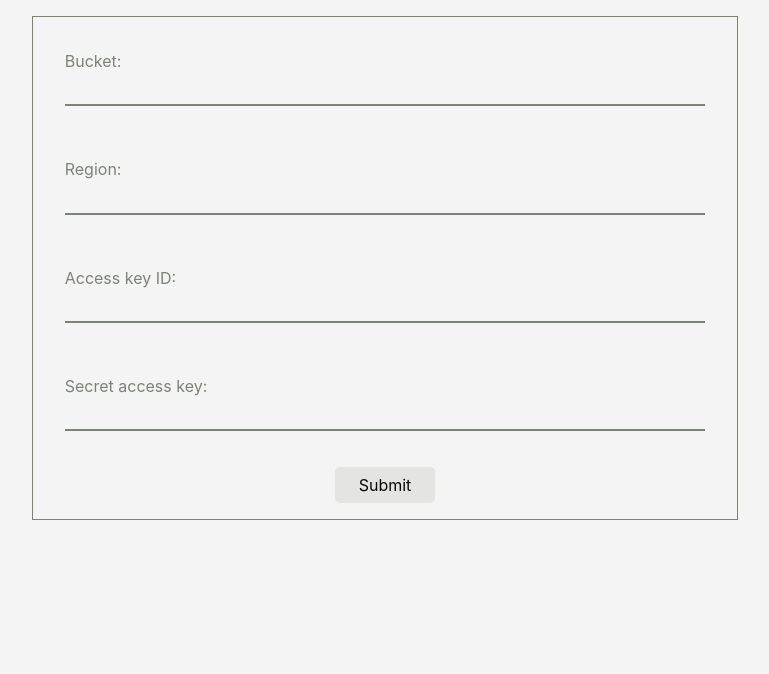
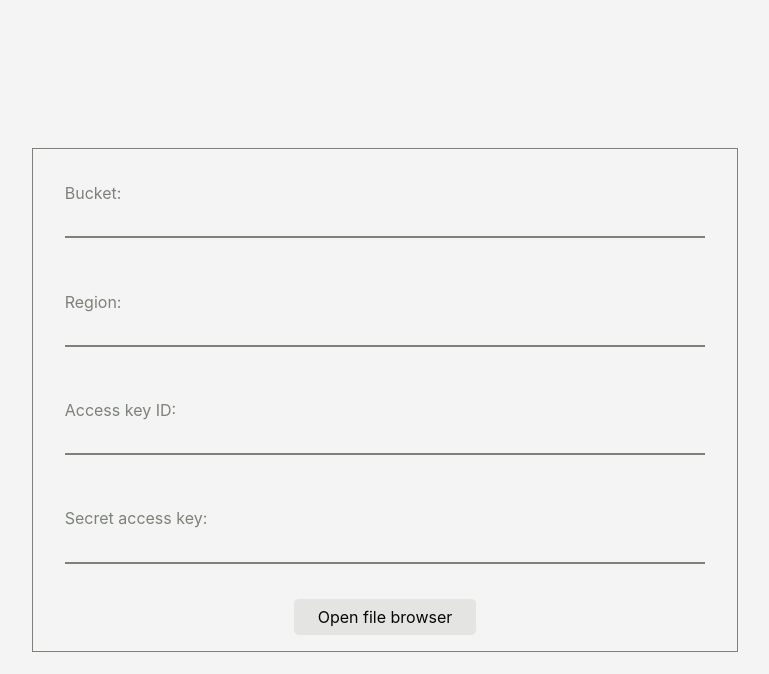
Before and after one commit to PetarMetodiev/s3-file-browser, a React (Vite) app: page / in a window 1280 px wide. Shown: the top 674 px of the page, without its empty margins (255-1024 px from the left). Built offline with nearby package versions, Linux system fonts and the light colour scheme.

Commit message:
center CredentialsForm

```diff
--- a/src/App.css
+++ b/src/App.css
@@ -1,5 +1,6 @@
 .main-wrapper {
   height: 100%;
+  display: grid;
 
   & .form-wrapper {
     margin: auto;
--- a/src/components/CredentialsForm/CredentialsForm.tsx
+++ b/src/components/CredentialsForm/CredentialsForm.tsx
@@ -46,7 +46,7 @@ export const CredentialsForm = ({
         onChange={setSecretAccessKey}
         required
       />
-      <Button className="credentials-form__button">Submit</Button>
+      <Button className="credentials-form__button">Open file browser</Button>
     </form>
   );
 };
```
